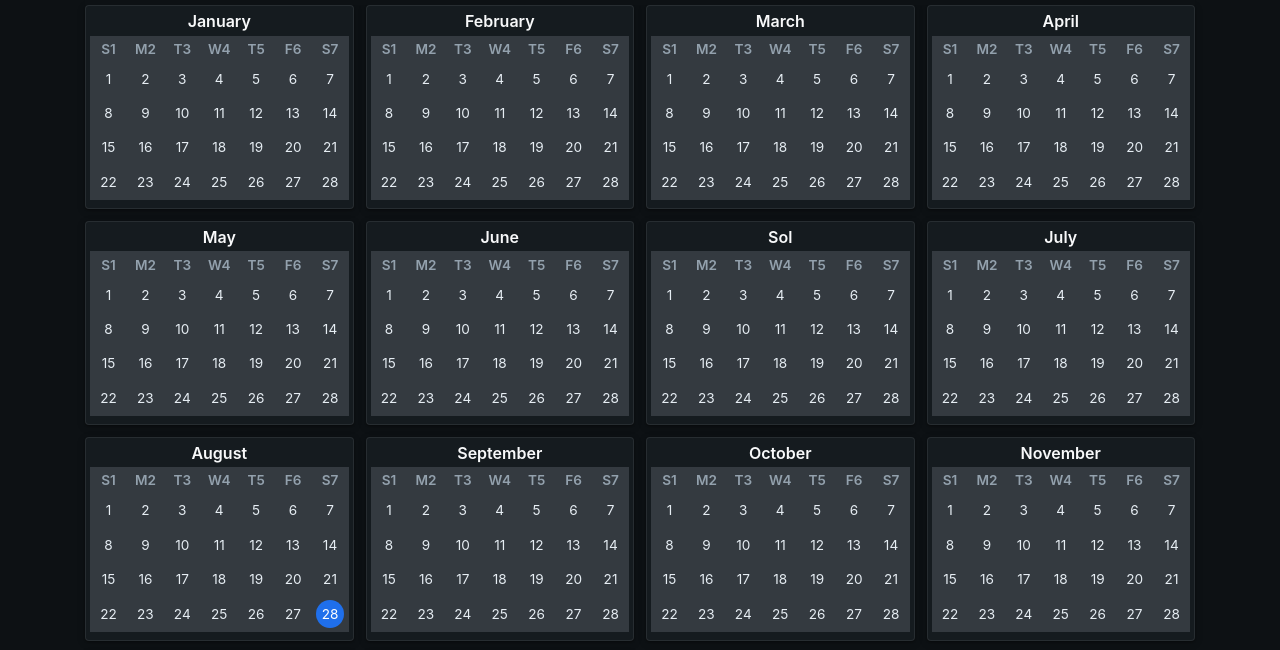
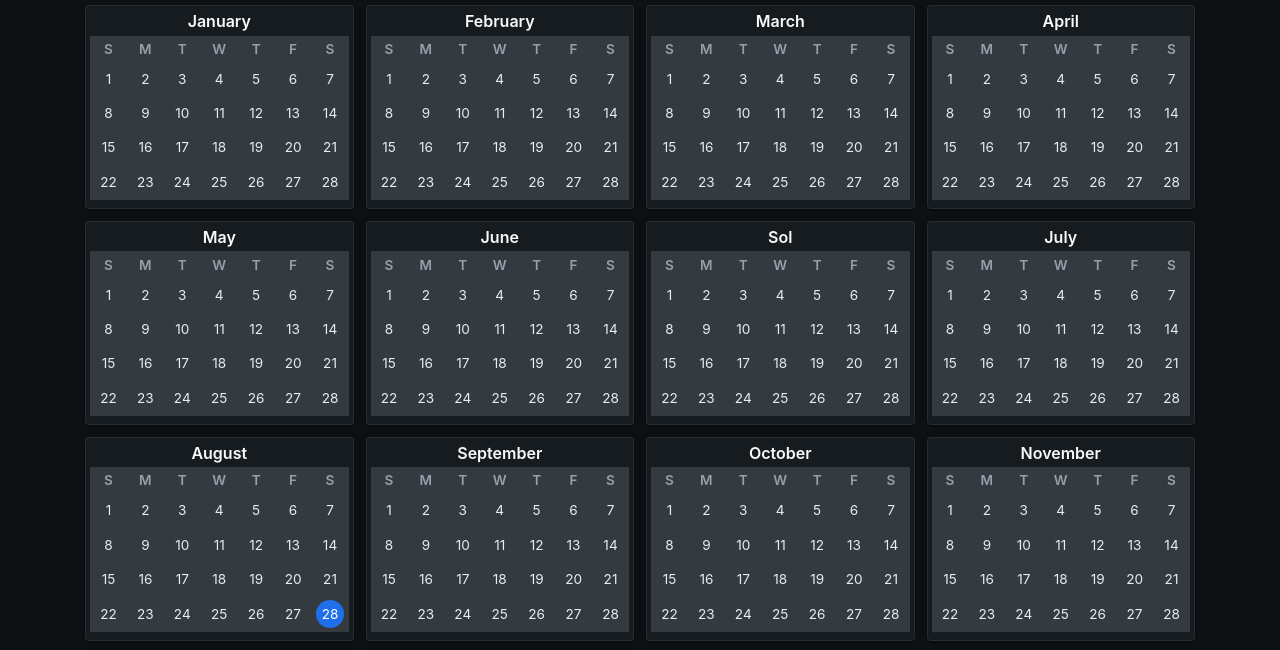
Before and after one commit to SahajJain01/fixed-calendar, a website: page index.html in a window 1280 px wide. Shown: the part 94-744 px from the top of the page. Drawn offline with nearby package versions, Linux system fonts and the light colour scheme.

Commit message:
Update index.html

```diff
--- a/index.html
+++ b/index.html
@@ -37,13 +37,13 @@
           <table class="table table-dark table-sm table-borderless text-center month-table">
             <thead>
               <tr>
-                <th scope="col">S1</th>
-                <th scope="col">M2</th>
-                <th scope="col">T3</th>
-                <th scope="col">W4</th>
-                <th scope="col">T5</th>
-                <th scope="col">F6</th>
-                <th scope="col">S7</th>
+                <th scope="col">S</th>
+                <th scope="col">M</th>
+                <th scope="col">T</th>
+                <th scope="col">W</th>
+                <th scope="col">T</th>
+                <th scope="col">F</th>
+                <th scope="col">S</th>
               </tr>
             </thead>
             <tbody>
```
